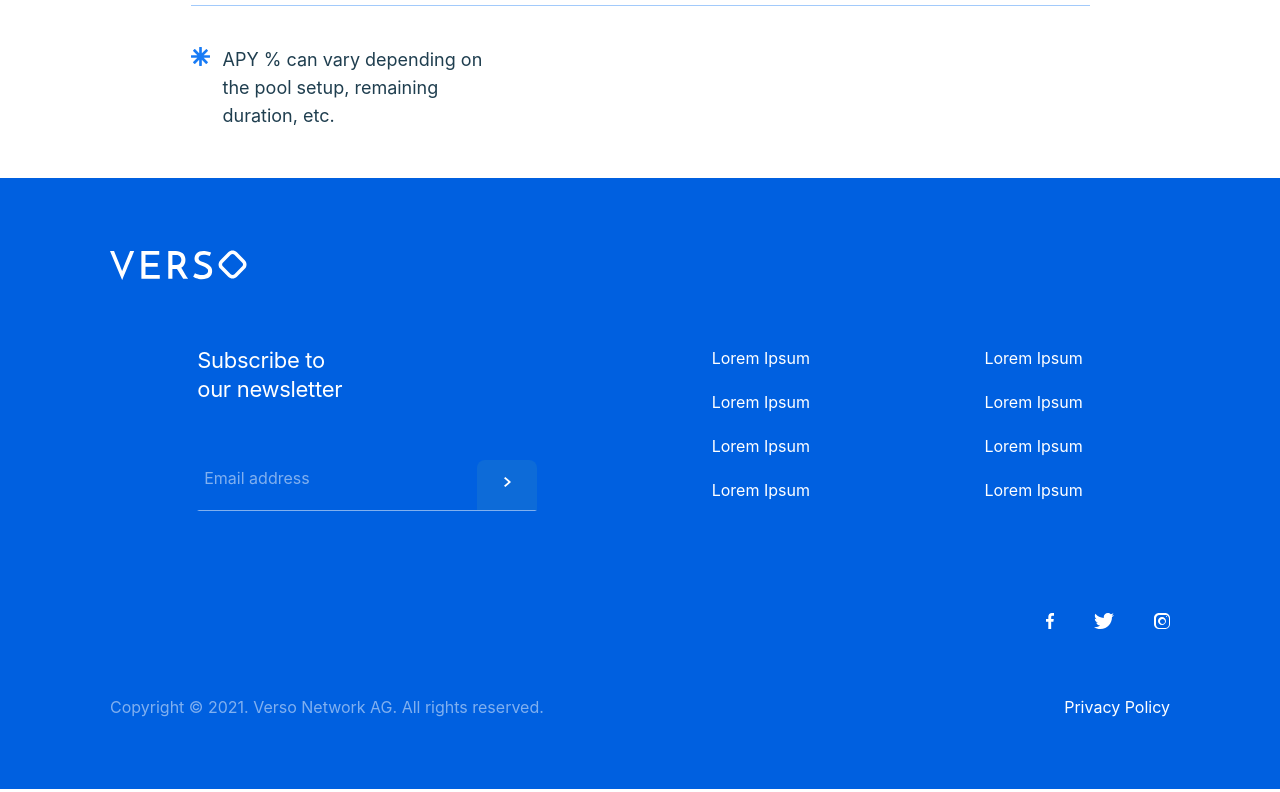
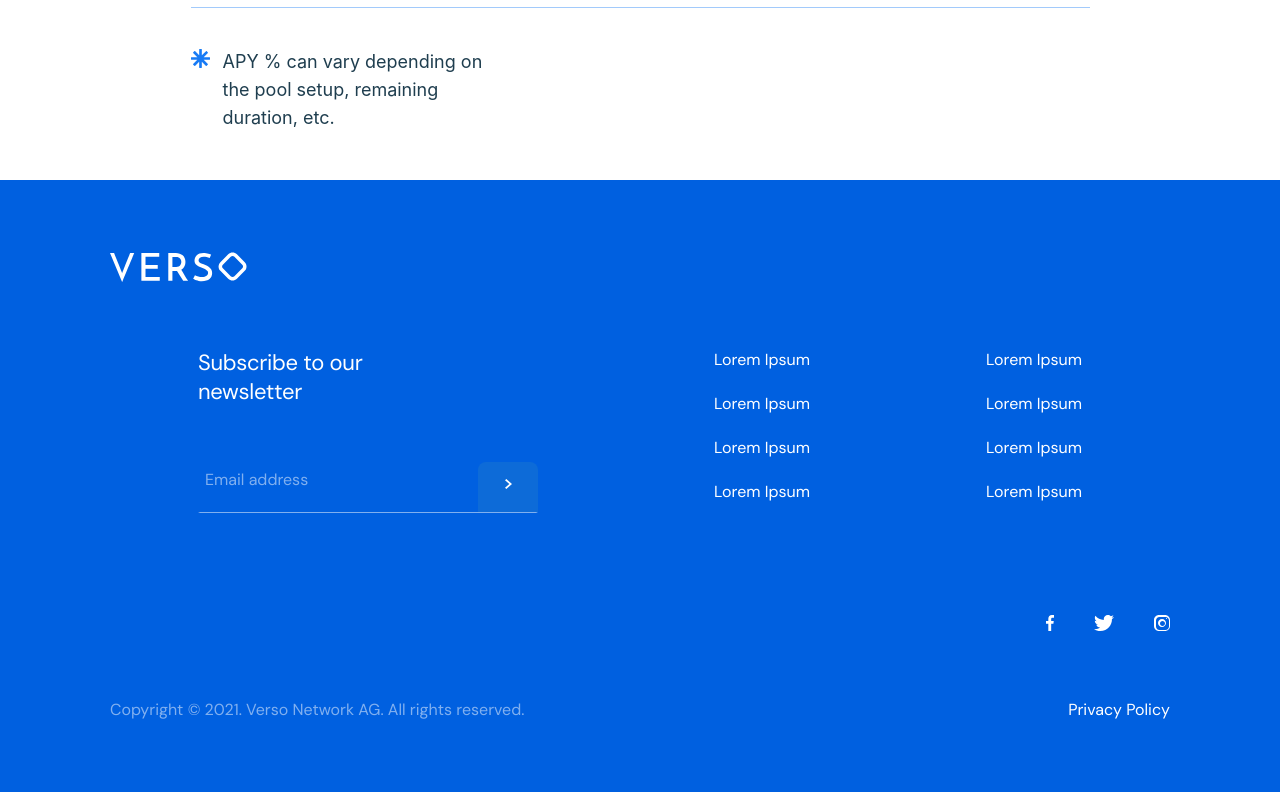
Before and after one commit to MikhailKolomoitsev/mentor-practice_verso, a React (Create React App) app: page / in a window 1280 px wide. Shown: the part 1197-1989 px from the top of the page. Built offline with nearby package versions, Linux system fonts and the light colour scheme.

Commit message:
Update Footer.module.css

```diff
--- a/src/components/footer/Footer.module.css
+++ b/src/components/footer/Footer.module.css
@@ -6,6 +6,7 @@
 a {
   text-decoration: none;
   color: #fff;
+  font-family: "DM Sans";
 }
 .logo {
   height: 28px;
@@ -14,6 +15,7 @@ a {
   margin-bottom: 70px;
 }
 .footer__content {
+  font-family: "DM Sans";
   color: #fff;
   display: flex;
   justify-content: space-around;
@@ -33,6 +35,7 @@ a {
   margin-right: 40px;
 }
 .footer__copyright {
+  font-family: "DM Sans";
   color: #fff;
   display: flex;
   justify-content: space-between;
@@ -44,7 +47,8 @@ a {
   justify-content: flex-end;
 }
 .form__title {
-  width: 158px;
+  font-family: "DM Sans";
+  width: 180px;
   text-align: left;
   letter-spacing: -0.3px;
   font-weight: 400;
@@ -53,6 +57,7 @@ a {
   margin-bottom: 40px;
 }
 .form__input {
+  font-family: "DM Sans";
   width: 340px;
   background-color: transparent;
   border-color: transparent;
@@ -78,6 +83,7 @@ ul {
   padding: 0;
 }
 .copyright {
+  font-family: "DM Sans";
   color: rgba(255, 255, 255, 0.5);
 }
 .footer__list_item:not(:last-child) {
```
